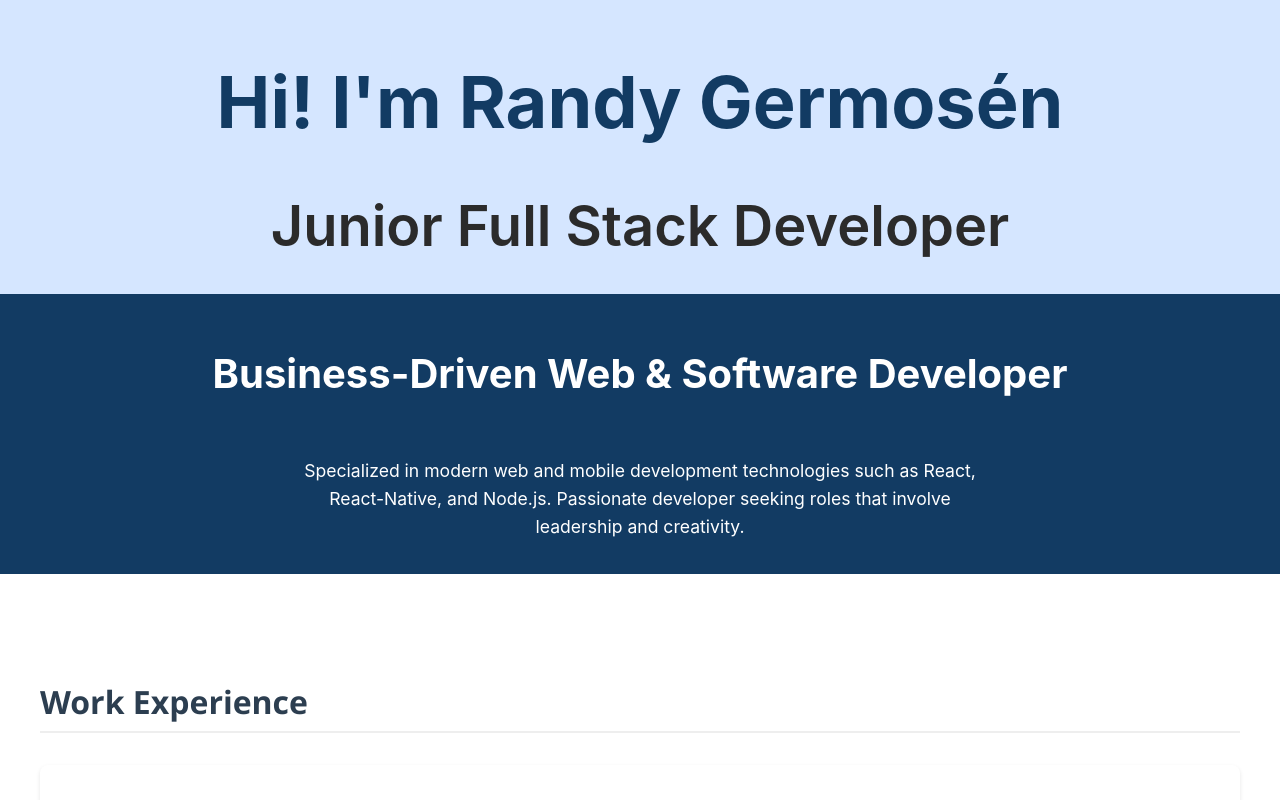
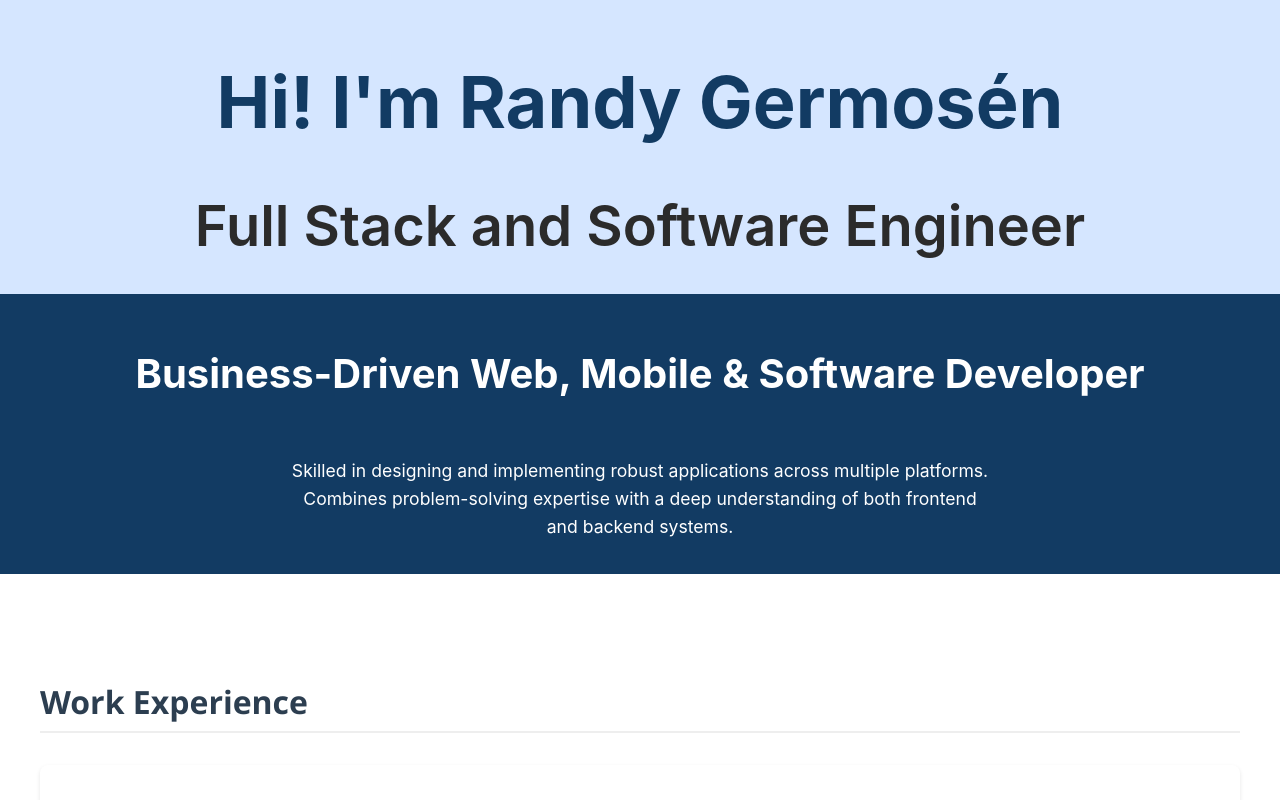
Before and after one commit to TZeik/personal-web, a React (Create React App) app: page / in a window 1280 px wide. Shown: the top 800 px of the page. Built offline with nearby package versions, Linux system fonts and the light colour scheme.

Commit message:
language button and dockerfile added

```diff
--- a/src/components/Header.tsx
+++ b/src/components/Header.tsx
@@ -6,17 +6,17 @@ const Header: React.FC = () => {
     <header className={Styles.header}>
       <div className={Styles.headerContent}>
         <h1 className={Styles.name}>Hi! I&apos;m Randy Germosén</h1>
-        <h2 className={Styles.title}>Junior Full Stack Developer</h2>
+        <h2 className={Styles.title}>Full Stack and Software Engineer</h2>
       </div>
       <div className={Styles.headerDescription}>
         <h2 className={Styles.descriptionTitle}>
-          Business-Driven Web & Software Developer
+          Business-Driven Web, Mobile & Software Developer
         </h2>
         <div className={Styles.descriptionContainer}>
           <p className={Styles.description}>
-            Specialized in modern web and mobile development technologies such
-            as React, React-Native, and Node.js. Passionate developer seeking
-            roles that involve leadership and creativity.
+            Skilled in designing and implementing robust applications across
+            multiple platforms. Combines problem-solving expertise with a deep
+            understanding of both frontend and backend systems.
           </p>
         </div>
       </div>
--- a/src/components/Skills.tsx
+++ b/src/components/Skills.tsx
@@ -67,6 +67,11 @@ const Skills: React.FC = () => {
           imageUrl:
             "https://cdn.jsdelivr.net/gh/devicons/devicon/icons/cplusplus/cplusplus-original.svg",
         },
+        {
+          name: "Firebase",
+          imageUrl:
+            "https://cdn.jsdelivr.net/gh/devicons/devicon/icons/firebase/firebase-plain.svg",
+        },
       ],
     },
     {
@@ -76,6 +81,11 @@ const Skills: React.FC = () => {
           name: "React Native",
           imageUrl:
             "https://cdn.jsdelivr.net/gh/devicons/devicon/icons/react/react-original.svg",
+        },
+        {
+          name: "Expo",
+          imageUrl:
+            "/expo.svg",
         },
       ],
     },
@@ -96,6 +106,11 @@ const Skills: React.FC = () => {
           name: "MongoDB",
           imageUrl:
             "https://cdn.jsdelivr.net/gh/devicons/devicon/icons/mongodb/mongodb-original.svg",
+        },
+        {
+          name: "Firebase",
+          imageUrl:
+            "https://cdn.jsdelivr.net/gh/devicons/devicon/icons/firebase/firebase-plain.svg",
         },
       ],
     },
```
Also changed, not shown: src/components/Language.tsx (added, +21 -0 lines), src/styles/language.module.css (added, +17 -0 lines), public/expo.svg (added), 1 other file (tests, documents, lock files or other folders).
